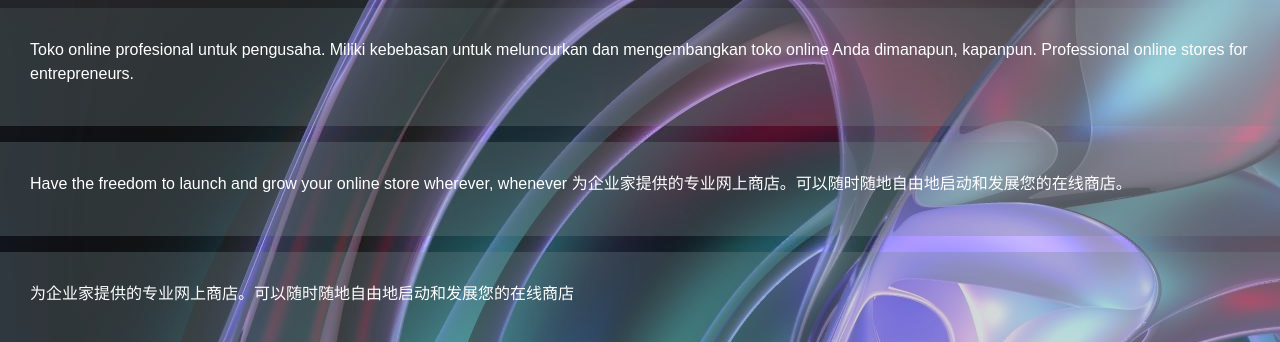
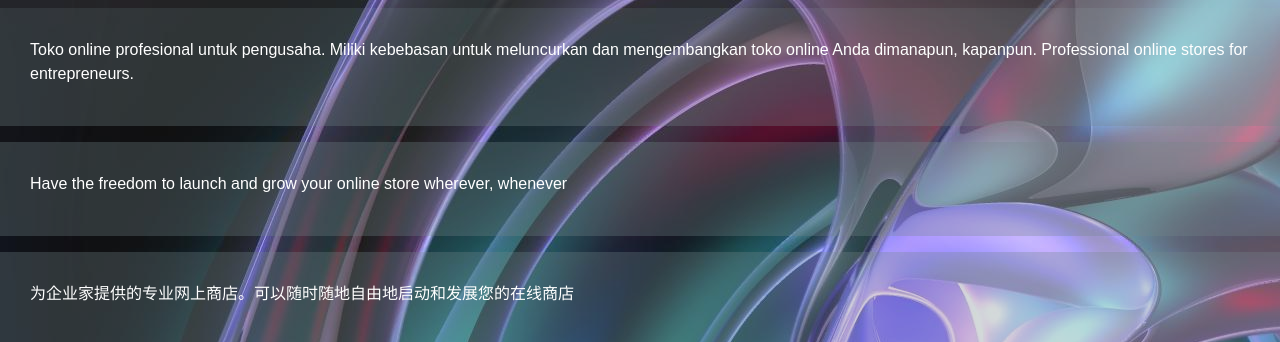
Before and after one commit to bagassz/TUGAS-ADEL, a plain HTML site: page index.html in a window 1280 px wide. Shown: the part 88-430 px from the top of the page. Drawn offline with nearby package versions, Linux system fonts and the light colour scheme.

Commit message:
Update index.html

```diff
--- a/index.html
+++ b/index.html
@@ -20,8 +20,7 @@
       Toko online profesional untuk pengusaha. Miliki kebebasan untuk meluncurkan dan mengembangkan toko online Anda dimanapun, kapanpun.
 Professional online stores for entrepreneurs.
 <div>
-  <p class="deskripsi"> Have the freedom to launch and grow your online store wherever, whenever
-为企业家提供的专业网上商店。可以随时随地自由地启动和发展您的在线商店。</p>
+  <p class="deskripsi"> Have the freedom to launch and grow your online store wherever, whenever</p>
 
 <div>
   <p class="deskripsi">
```
